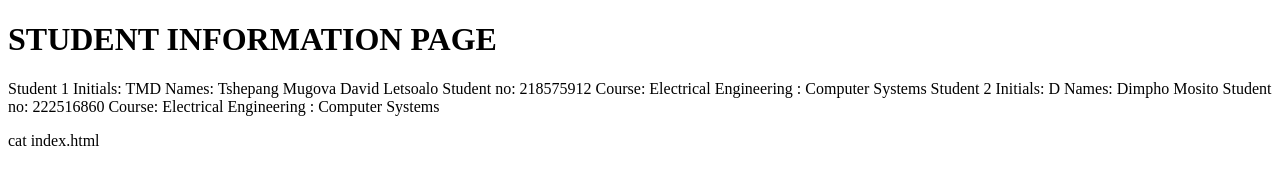
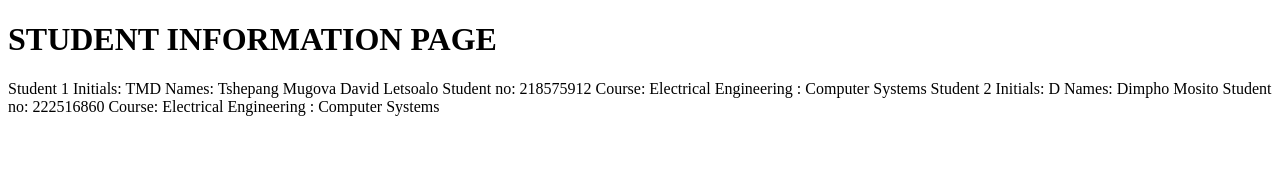
Before and after one commit to Tshepang-Programmer/Operating-System-2, a plain HTML site: page index.html in a window 1280 px wide. Drawn offline with Linux system fonts and the light colour scheme.

Commit message:
Update index.html

```diff
--- a/index.html
+++ b/index.html
@@ -29,6 +29,3 @@
     </P>
 </body>
 </html>
-
-
-cat index.html
```
